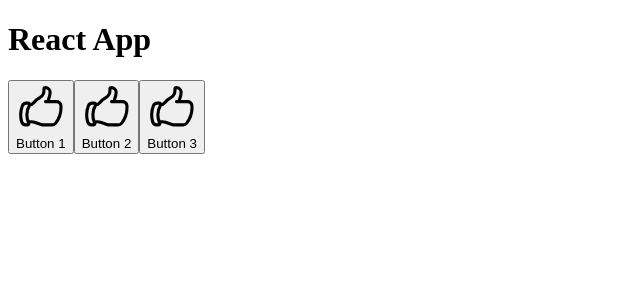
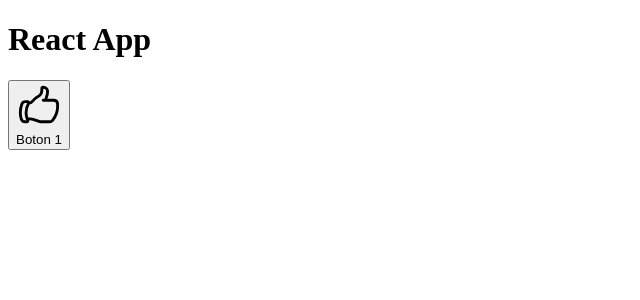
Before and after one commit to claucondor/00-beginning, a React (Vite) app: page / in a window 1280 px wide. Shown: the top 300 px of the page, without its empty margins (0-640 px from the left). Built offline with nearby package versions, Linux system fonts and the light colour scheme.

Commit message:
Refactor main.jsx to use App component

```diff
--- /dev/null
+++ b/src/App.jsx
@@ -0,0 +1,10 @@
+import { Button } from "./components/button";
+
+export function App() {
+  return (
+    <div>
+      <h1>React App</h1>
+      <Button text="Boton 1" />
+    </div>
+  );
+}
--- /dev/null
+++ b/src/components/button/index.jsx
@@ -0,0 +1,21 @@
+export const Button = ({ text }) => {
+  return (
+    <button>
+      <svg
+        xmlns="http://www.w3.org/2000/svg"
+        fill="none"
+        viewBox="0 0 24 24"
+        stroke-width="1.5"
+        stroke="currentColor"
+        class="w-6 h-6"
+      >
+        <path
+          stroke-linecap="round"
+          stroke-linejoin="round"
+          d="M6.633 10.5c.806 0 1.533-.446 2.031-1.08a9.041 9.041 0 012.861-2.4c.723-.384 1.35-.956 1.653-1.715a4.498 4.498 0 00.322-1.672V3a.75.75 0 01.75-.75A2.25 2.25 0 0116.5 4.5c0 1.152-.26 2.243-.723 3.218-.266.558.107 1.282.725 1.282h3.126c1.026 0 1.945.694 2.054 1.715.045.422.068.85.068 1.285a11.95 11.95 0 01-2.649 7.521c-.388.482-.987.729-1.605.729H13.48c-.483 0-.964-.078-1.423-.23l-3.114-1.04a4.501 4.501 0 00-1.423-.23H5.904M14.25 9h2.25M5.904 18.75c.083.205.173.405.27.602.197.4-.078.898-.523.898h-.908c-.889 0-1.713-.518-1.972-1.368a12 12 0 01-.521-3.507c0-1.553.295-3.036.831-4.398C3.387 10.203 4.167 9.75 5 9.75h1.053c.472 0 .745.556.5.96a8.958 8.958 0 00-1.302 4.665c0 1.194.232 2.333.654 3.375z"
+        />
+      </svg>
+      {text}
+    </button>
+  );
+};
--- a/src/main.jsx
+++ b/src/main.jsx
@@ -1,33 +1,9 @@
 import React from "react";
 import ReactDOM from "react-dom/client";
-
-const Button = ({ text }) => {
-  return (
-    <button>
-      <svg
-        xmlns="http://www.w3.org/2000/svg"
-        fill="none"
-        viewBox="0 0 24 24"
-        stroke-width="1.5"
-        stroke="currentColor"
-        class="w-6 h-6"
-      >
-        <path
-          stroke-linecap="round"
-          stroke-linejoin="round"
-          d="M6.633 10.5c.806 0 1.533-.446 2.031-1.08a9.041 9.041 0 012.861-2.4c.723-.384 1.35-.956 1.653-1.715a4.498 4.498 0 00.322-1.672V3a.75.75 0 01.75-.75A2.25 2.25 0 0116.5 4.5c0 1.152-.26 2.243-.723 3.218-.266.558.107 1.282.725 1.282h3.126c1.026 0 1.945.694 2.054 1.715.045.422.068.85.068 1.285a11.95 11.95 0 01-2.649 7.521c-.388.482-.987.729-1.605.729H13.48c-.483 0-.964-.078-1.423-.23l-3.114-1.04a4.501 4.501 0 00-1.423-.23H5.904M14.25 9h2.25M5.904 18.75c.083.205.173.405.27.602.197.4-.078.898-.523.898h-.908c-.889 0-1.713-.518-1.972-1.368a12 12 0 01-.521-3.507c0-1.553.295-3.036.831-4.398C3.387 10.203 4.167 9.75 5 9.75h1.053c.472 0 .745.556.5.96a8.958 8.958 0 00-1.302 4.665c0 1.194.232 2.333.654 3.375z"
-        />
-      </svg>
-      {text}
-    </button>
-  );
-};
+import { App } from "./App.jsx";
 
 ReactDOM.createRoot(document.getElementById("root")).render(
-  <React.Fragment>
-    <h1>React App</h1>
-    <Button text="Button 1" />
-    <Button text="Button 2" />
-    <Button text="Button 3" />
-  </React.Fragment>
+  <React.StrictMode>
+    <App />
+  </React.StrictMode>
 );
```
